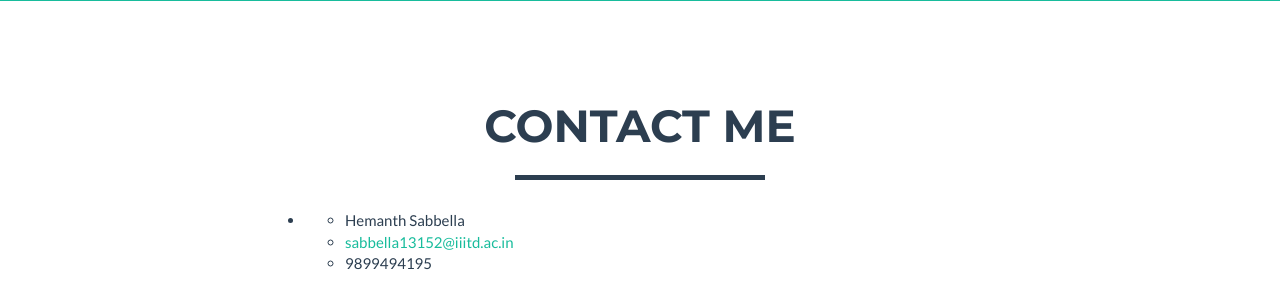
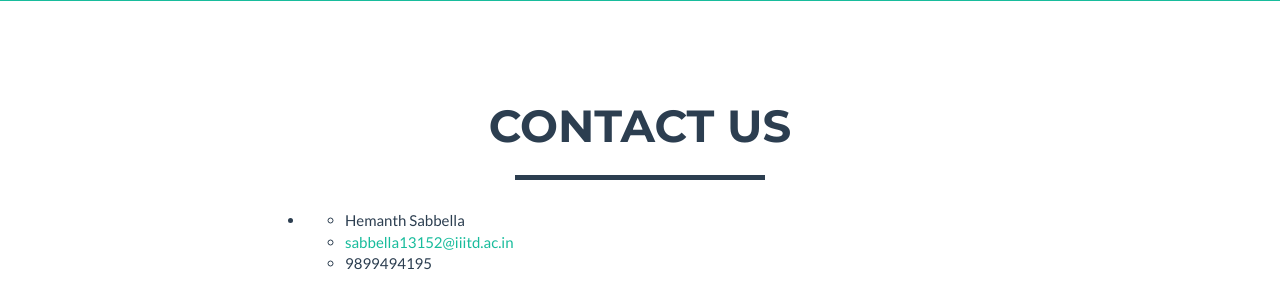
Before and after one commit to Electroholics/previous-website, a Jekyll site: the page built from index.html, in a window 1280 px wide and 900 px high, scrolled down 2172 px. Shown: the part 162-460 px from the top of the window. Built offline with Jekyll 4.4.1, drawn with Linux system fonts in a browser that asks for light colours.

Commit message:
added color to link

```diff
--- a/_includes/about.html
+++ b/_includes/about.html
@@ -5,7 +5,7 @@
                 <div class="col-lg-12 text-center">
                     <h2>Links</h2>
                     <hr class="star-light">
-			Embedded Design Project Ideas: <a href="http://people.ece.cornell.edu/land/courses/ece4760/FinalProjects/">http://people.ece.cornell.edu/land/courses/ece4760/FinalProjects/</a>
+			Embedded Design Project Ideas: <a style="color: #cc0000" href="http://people.ece.cornell.edu/land/courses/ece4760/FinalProjects/">http://people.ece.cornell.edu/land/courses/ece4760/FinalProjects/</a>
                 </div>
             </div>
         </div>
--- a/_includes/contact.html
+++ b/_includes/contact.html
@@ -5,7 +5,7 @@
         <div class="container">
             <div class="row">
                 <div class="col-lg-12 text-center">
-                    <h2>Contact Me</h2>
+                    <h2>Contact Us</h2>
                     <hr class="star-primary">
                 </div>
             </div>
--- a/_includes/contact_static.html
+++ b/_includes/contact_static.html
@@ -4,7 +4,7 @@
 	<div class="container">
 		<div class="row">
 			<div class="col-lg-12 text-center">
-				<h2>Contact Me</h2>
+				<h2>Contact Us</h2>
 				<hr class="star-primary">
 			</div>
 		</div>
```
